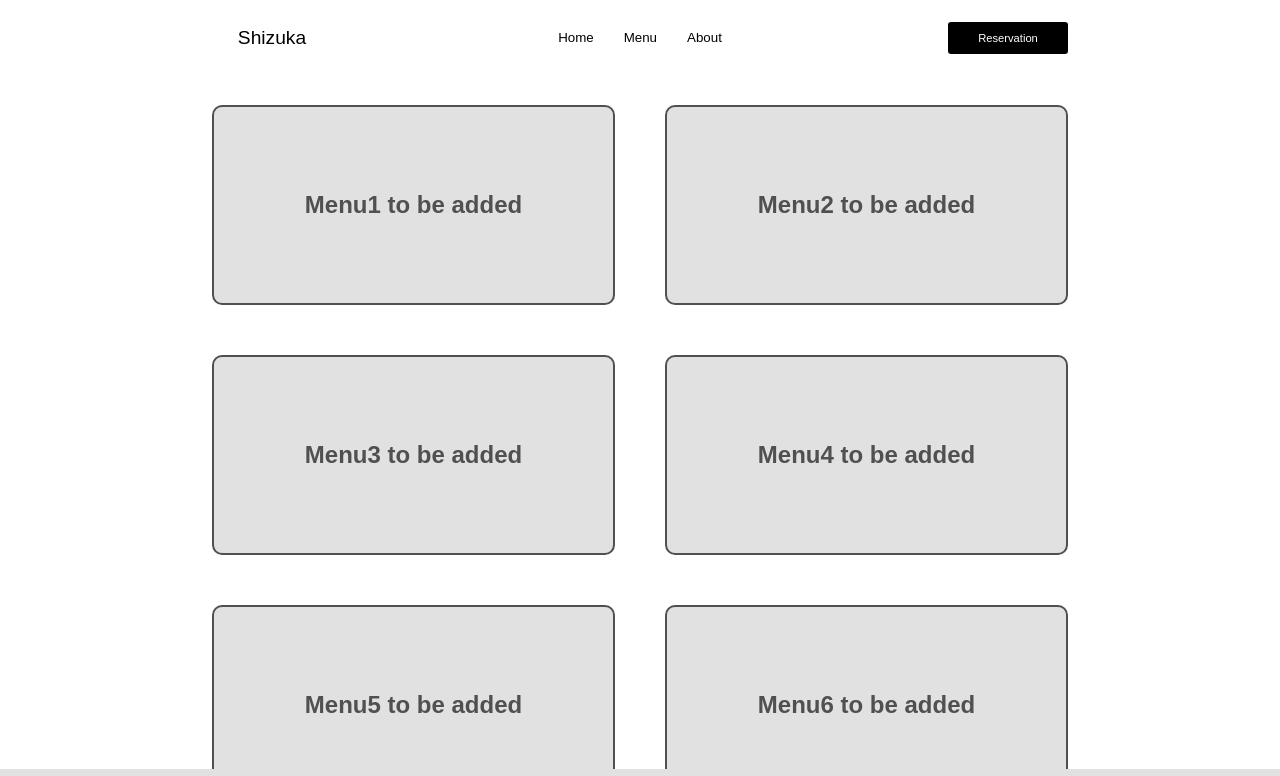
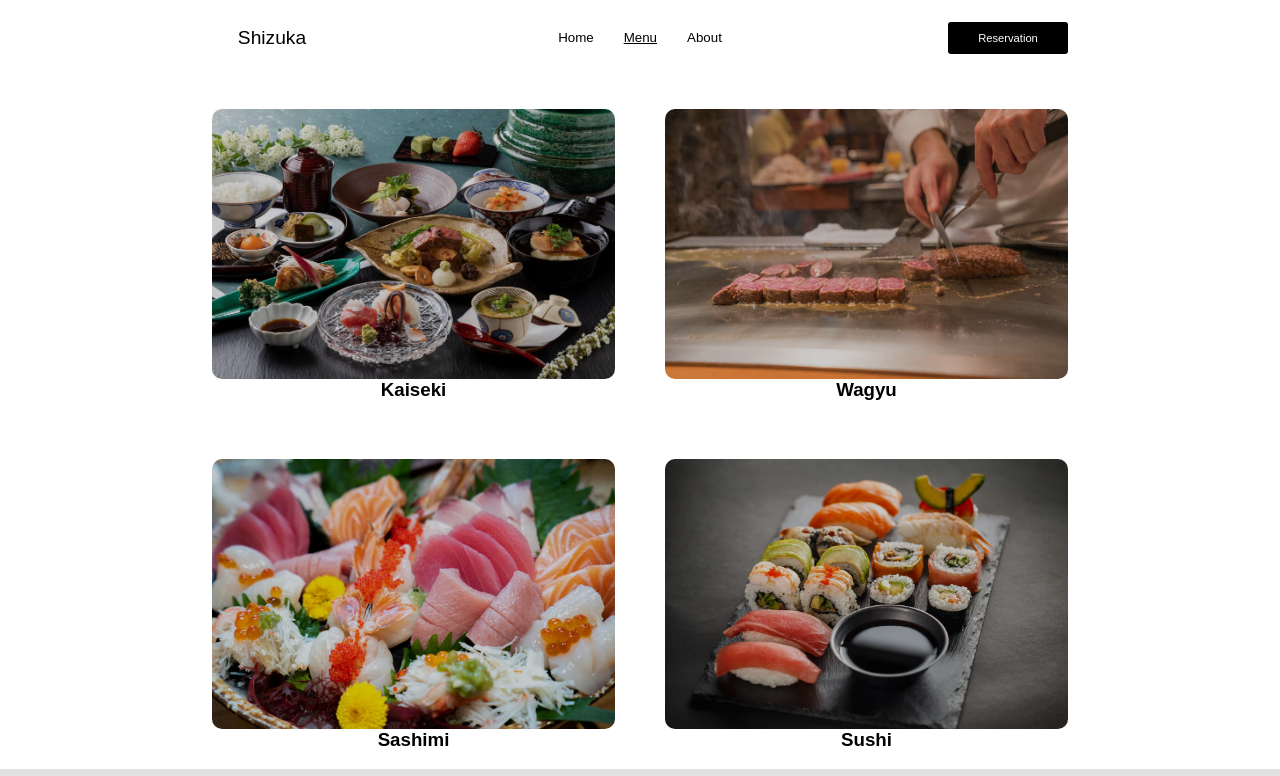
Before and after one commit to hoon-GitHub/odin-restaurant_page, a website built with webpack: page src/index.html in a window 1280 px wide. Both pictures are taken after a click on the button "Menu". Shown: the top 776 px of the page. Built offline with nearby package versions, Linux system fonts and the light colour scheme.

Commit message:
Add contents for menu and about pages
Current page indication (underlined nav buttons) is also added.

```diff
--- a/src/about.js
+++ b/src/about.js
@@ -1,4 +1,10 @@
+import Map from './map.png';
+
 export function renderAbout() {
+
+  // add underline to indicate active page
+  const aboutBtn = document.getElementById('about');
+  aboutBtn.style.textDecoration = 'underline';
 
   // main div for the about page
   const content = document.getElementById('content');
@@ -10,10 +16,14 @@ export function renderAbout() {
 
   const map = document.createElement('div');
   map.setAttribute('id', 'map');
-  map.innerText = "Map to be added here";
+  const mapImage = new Image();
+  mapImage.src = Map;
+  mapImage.alt = "Sample map image, not actual"
+  mapImage.setAttribute('width', '100%');
+  map.appendChild(mapImage);
 
   const para = document.createElement('p');
-  para.innerHTML = "<strong>Contact Us:</strong><br><u>shizuka_restaurant@google.com</u><br>(123) 123-1234<br>123 Shizuka Blvd., New York, NY 12345";
+  para.innerHTML = "<strong>Hours:</strong><br>MON-THU: 5pm-10pm<br>FRI-SAT: 5pm-11pm<br>SUN: Closed<br><br><strong>Contact Us:</strong><br><u>shizuka_restaurant@google.com</u><br>(123) 123-1234<br>123 Shizuka Blvd., New York, NY 12345";
 
   mainDiv.appendChild(title);
   mainDiv.appendChild(map);
--- a/src/home.js
+++ b/src/home.js
@@ -1,4 +1,8 @@
 export function renderHome() {
+
+  // add underline to indicate active page
+  const homeBtn = document.getElementById('home');
+  homeBtn.style.textDecoration = 'underline';
 
   // content div
   const content = document.getElementById('content');
--- a/src/index.js
+++ b/src/index.js
@@ -2,6 +2,11 @@ import './style.css';
 import { renderHome } from "./home.js";
 import { renderMenu } from "./menu.js";
 import { renderAbout } from "./about.js";
+
+// page navigation buttons
+const home = document.getElementById('home');
+const menu = document.getElementById('menu');
+const about = document.getElementById('about');
 
 // clear all elements within content div
 function clearContent() {
@@ -9,12 +14,10 @@ function clearContent() {
   while (content.firstChild) {
     content.removeChild(content.firstChild);
   };
+  home.style.textDecoration = 'none';
+  menu.style.textDecoration = 'none';
+  about.style.textDecoration = 'none';
 }
-
-// page navigation buttons
-const home = document.getElementById('home');
-const menu = document.getElementById('menu');
-const about = document.getElementById('about');
 
 home.addEventListener('click', () => {
   clearContent();
--- a/src/menu.js
+++ b/src/menu.js
@@ -1,4 +1,15 @@
+import Kaiseki from './kaiseki.jpeg';
+import Wagyu from './wagyu.jpg';
+import Sashimi from './sashimi.jpg';
+import Sushi from './sushi.jpg';
+import Unagidon from './unagidon.jpg';
+import Tendon from './tendon.jpg';
+
 export function renderMenu() {
+
+  // add underline to indicate active page
+  const menuBtn = document.getElementById('menu');
+  menuBtn.style.textDecoration = 'underline';
 
   // main div for the menu page
   const content = document.getElementById('content');
@@ -8,38 +19,56 @@ export function renderMenu() {
   // menu items
   const menu1 = document.createElement('div');
   menu1.classList.add('menuItem');
-  const menu1Title = document.createElement('h2');
-  menu1Title.innerText = "Menu1 to be added"
+  const menu1Img = new Image();
+  menu1Img.src = Kaiseki;
+  menu1.appendChild(menu1Img);
+  const menu1Title = document.createElement('h3');
+  menu1Title.innerText = "Kaiseki"
   menu1.appendChild(menu1Title);
 
   const menu2 = document.createElement('div');
   menu2.classList.add('menuItem');
-  const menu2Title = document.createElement('h2');
-  menu2Title.innerText = "Menu2 to be added"
+  const menu2Img = new Image();
+  menu2Img.src = Wagyu;
+  menu2.appendChild(menu2Img);
+  const menu2Title = document.createElement('h3');
+  menu2Title.innerText = "Wagyu"
   menu2.appendChild(menu2Title);
 
   const menu3 = document.createElement('div');
   menu3.classList.add('menuItem');
-  const menu3Title = document.createElement('h2');
-  menu3Title.innerText = "Menu3 to be added"
+  const menu3Img = new Image();
+  menu3Img.src = Sashimi;
+  menu3.appendChild(menu3Img);
+  const menu3Title = document.createElement('h3');
+  menu3Title.innerText = "Sashimi"
   menu3.appendChild(menu3Title);
 
   const menu4 = document.createElement('div');
   menu4.classList.add('menuItem');
-  const menu4Title = document.createElement('h2');
-  menu4Title.innerText = "Menu4 to be added"
+  const menu4Img = new Image();
+  menu4Img.src = Sushi;
+  menu4.appendChild(menu4Img);
+  const menu4Title = document.createElement('h3');
+  menu4Title.innerText = "Sushi"
   menu4.appendChild(menu4Title);
 
   const menu5 = document.createElement('div');
   menu5.classList.add('menuItem');
-  const menu5Title = document.createElement('h2');
-  menu5Title.innerText = "Menu5 to be added"
+  const menu5Img = new Image();
+  menu5Img.src = Unagidon;
+  menu5.appendChild(menu5Img);
+  const menu5Title = document.createElement('h3');
+  menu5Title.innerText = "Unagi Don"
   menu5.appendChild(menu5Title);
 
   const menu6 = document.createElement('div');
   menu6.classList.add('menuItem');
-  const menu6Title = document.createElement('h2');
-  menu6Title.innerText = "Menu6 to be added"
+  const menu6Img = new Image();
+  menu6Img.src = Tendon;
+  menu6.appendChild(menu6Img);
+  const menu6Title = document.createElement('h3');
+  menu6Title.innerText = "Ten Don"
   menu6.appendChild(menu6Title);
 
   mainDiv.appendChild(menu1);
--- a/src/style.css
+++ b/src/style.css
@@ -65,7 +65,6 @@ button {
 
 button:hover {
   background-color: var(--light-gray);
-  text-decoration: underline;
 }
 
 #content {
@@ -99,7 +98,6 @@ button:hover {
 #homePara {
   margin: 10px;
   width: 70%;
-  color: var(--dark-gray);
   text-align: center;
 }
 
@@ -113,20 +111,21 @@ button:hover {
 }
 
 .menuItem {
-  height: 200px;
+  height: 300px;
   margin: 20px;
   text-align: center;
   font-weight: bold;
   display: flex;
+  flex-direction: column;
   justify-content: center;
   align-items: center;
-  border: 2px solid var(--dark-gray);
-  border-radius: 10px;
-  background-color: var(--light-gray);
 }
 
-.menuItem h2 {
-  color: var(--dark-gray);
+.menuItem img {
+  width: 100%;
+  height: 90%;
+  border-radius: 10px;
+  filter: brightness(80%)
 }
 
 #aboutDiv {
@@ -146,11 +145,10 @@ button:hover {
   margin: 20px;
   width: 70%;
   height: 500px;
-  border: 1px solid var(--dark-gray);
 }
 
 #aboutDiv p {
-
+  margin-bottom: 100px;
 }
 
 /* sticky footer */
```
Also changed, not shown: src/kaiseki.jpeg (added), src/sashimi.jpg (added), src/sushi.jpg (added), src/tendon.jpg (added), src/unagidon.jpg (added), src/wagyu.jpg (added), 1 other file.
